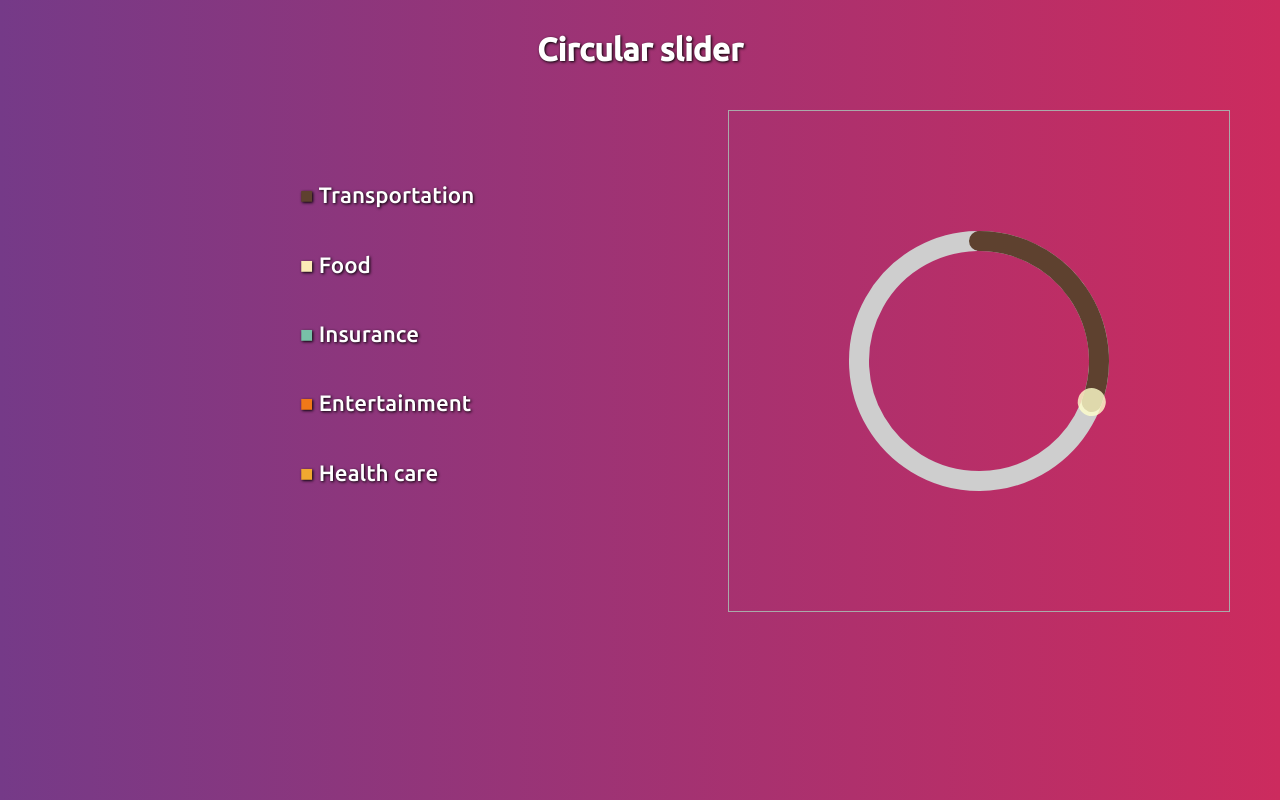
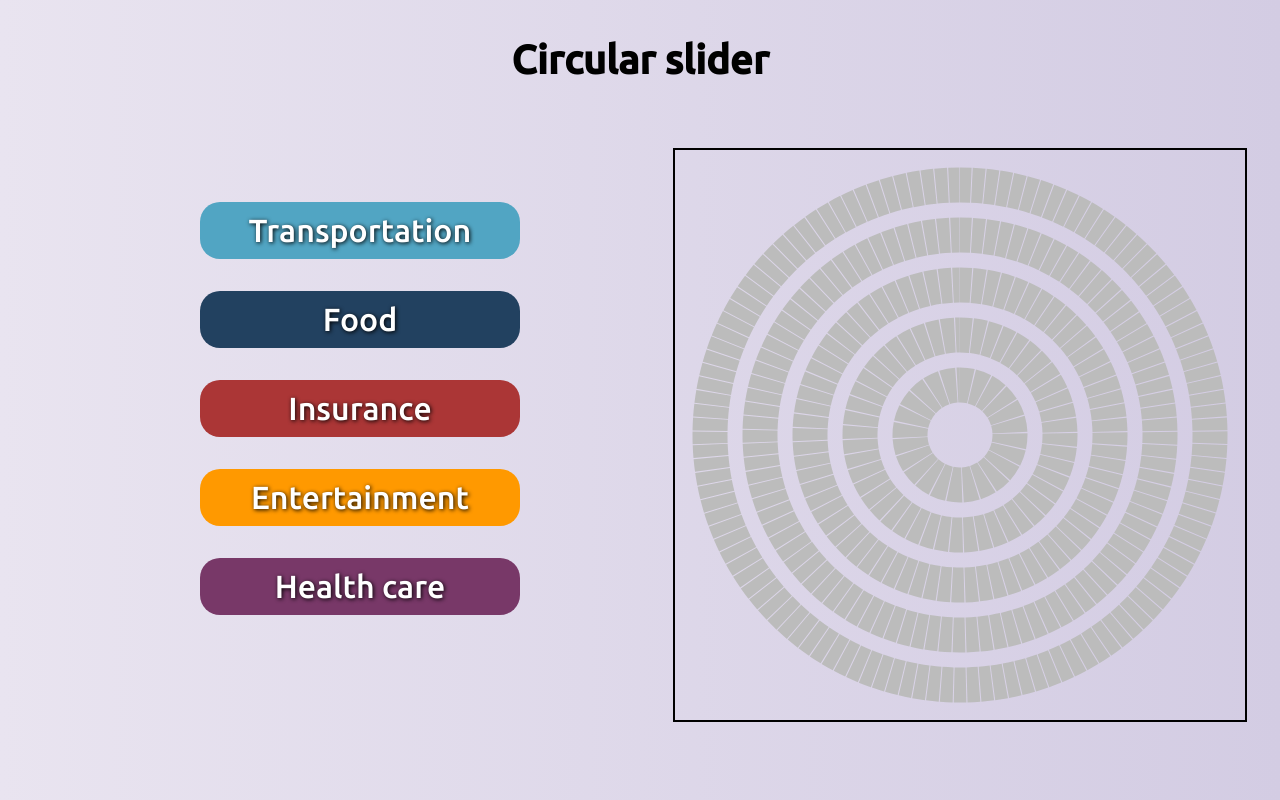
Before and after one commit to meferdzo/Circular_slider, a plain HTML site: page index.html in a window 1280 px wide. Drawn offline with Linux system fonts and the light colour scheme.

Commit message:
Improved styling, added canvas circles and dashes.

```diff
--- a/index.html
+++ b/index.html
@@ -15,36 +15,28 @@
       </header>
 
       <div class="slider">
-        <svg width="500" height="500" xlmns="http://www.w3.org/2000/svg">
-          <defs>
-            <marker id="thumbcircle" markerUnits="stroke-width" markerWidth="2" markerHeight="2" refX="1" refY="1" orient="auto">
-              <circle cx="1" cy="1" r=".7" fill="#ffcc"></circle>
-            </marker>
-          </defs>
-          <path id="arcpath1" fill="none" stroke="#cecece" stroke-width="20" />
-          <path id="arc1" fill="none" stroke="#5E412F" stroke-width="20" stroke-linecap="round" style="marker-start: url(#thumbcircle)" />
-        </svg>
+        <canvas id="mycanvas" width="570" height="570"></canvas>
       </div>
 
       <aside class="legend legendwrap">
         <div class="transportation-legend">
-            <p><span id="rectangle-transportation">■</span> Transportation</p>
+            <p id="transportstyle">Transportation</p>
         </div>
 
         <div class="food-legend">
-            <p><span id="rectangle-food">■</span> Food</p>
+            <p id="foodstyle">Food</p>
         </div>
 
         <div class="insurance-legend">
-            <p><span id="rectangle-insurance">■</span> Insurance</p>
+            <p id="insurancestyle">Insurance</p>
         </div>
 
         <div class="entertainment-legend">
-            <p><span id="rectangle-entertainment">■</span> Entertainment</p>
+            <p id="entertainmentstyle">Entertainment</p>
         </div>
 
         <div class="healthcare-legend">
-            <p><span id="rectangle-healthcare">■</span> Health care</p>
+            <p id="healtcarestyle">Health care</p>
         </div>
 
       </aside>
--- a/js/circularslider.js
+++ b/js/circularslider.js
@@ -1,35 +1,35 @@
-console.log("Connected!");
+var canvas = document.getElementById('mycanvas');
+var angle = 0;
 
 
-function polarToCartesian(centerX, centerY, radius, angleInDegrees){
-  let angleRadians = (angleInDegrees - 90) * Math.PI / 180.0;
+var ctx = canvas.getContext('2d');
 
-  return{
-    x: centerX + (radius * Math.cos(angleRadians)),
-    y: centerY + (radius * Math.sin(angleRadians))
-  };
+// making sure that canvas is connected to HTML
+if(canvas.getContext){
+    var ctx = canvas.getContext('2d');
+
+    // prepairing draw function and parameters
+    function drawbase(){
+      for(var i = 0; i < 5; i++){
+      //setting parameters for circle
+      var centerx = canvas.width / 2;
+      var centery = canvas.height/ 2;
+      var offset = 1.5 * Math.PI;
+      var radius = 50 * (i + 1);
+
+      //draw circle stlyes
+      ctx.beginPath();
+      ctx.arc(centerx, centery, radius, 1.5 * Math.PI, 3.5 * Math.PI, false);
+      ctx.lineWidth = 35;
+      ctx.setLineDash([12, 1]);
+      ctx.lineDashOffset = 1;
+      ctx.strokeStyle = '#bcbcbc';
+      ctx.stroke();
+      ctx.closePath();
+      }
+    }
+    drawbase();
+
 }
 
-function makeArc(x, y, radius, startAngle, endAngle){
-  let start = polarToCartesian(x, y, radius, endAngle);
-  let end = polarToCartesian(x, y, radius, startAngle);
-  let arcSweep = endAngle - startAngle <= 180 ? "0" : "1";
-
-  return d = [
-    "M", start.x, start.y,
-    "A", radius, radius, 0, arcSweep, 0 , end.x, end.y,
-    //"L", x, y, "Z"
-  ].join(" ");
-}
-
-
-
-//draw arc paths
-document.getElementById('arcpath1')
-  .setAttribute("d", makeArc(250, 250, 120, 0, 359));
-
-
-
-//draw arc
-document.getElementById('arc1')
-  .setAttribute("d", makeArc(250, 250, 120, 0, 110));
+console.log(canvas);
--- a/style/slider.css
+++ b/style/slider.css
@@ -1,9 +1,9 @@
 body{
   margin: 0;
   padding: 0;
-  background: #cc2b5e;  /* fallback for old browsers */
-  background: -webkit-linear-gradient(to right, #753a88, #cc2b5e);  /* Chrome 10-25, Safari 5.1-6 */
-  background: linear-gradient(to right, #753a88, #cc2b5e); /* W3C, IE 10+/ Edge, Firefox 16+, Chrome 26+, Opera 12+, Safari 7+ */
+  background: #D3CCE3;  /* fallback for old browsers */
+  background: -webkit-linear-gradient(to right, #E9E4F0, #D3CCE3);  /* Chrome 10-25, Safari 5.1-6 */
+  background: linear-gradient(to right, #E9E4F0, #D3CCE3); /* W3C, IE 10+/ Edge, Firefox 16+, Chrome 26+, Opera 12+, Safari 7+ */
 }
 
 /* ********** CONTAINER STYLE ************* */
@@ -19,6 +19,12 @@ body{
   flex: 1 100%;
 }
 
+#mycanvas{
+ outline: black solid 2px;
+ /*background-color: blue;*/
+ margin-top: 20px;
+}
+
 .legend{
   /*background: yellow*/
 }
@@ -32,14 +38,13 @@ aside{
 }
 
 h1{
-  font-size: 2em;
-  color: white;
+  font-size: 2.5em;
+  color: black;
   font-family: 'Ubuntu', sans-serif;
-  text-shadow: 1px 1px 3px black;
 }
 
 /* ********** RECTANGLE LEGEND COLORS ************* */
-
+/*
 #rectangle-transportation{
   color: #5E412F;
 }
@@ -59,12 +64,12 @@ h1{
 #rectangle-healthcare{
   color: #F0A830;
 }
-
+*/
 
 /* ********** LEGEND STYLE ************* */
 
 .legend{
-  padding-left: 300px;
+  padding-left: 200px;
   padding-top: 50px;
   padding-bottom: 50px;
 }
@@ -74,21 +79,43 @@ h1{
   padding-top: 10px;
   padding-bottom: 10px;
   font-family: 'Ubuntu', sans-serif;
-  font-size: 1.4em;
-  text-shadow: 1px 1px 3px black;
+  font-size: 2em;
+  text-shadow: 1px 1px 4px black;
+  text-align: center;
+  max-width: 320px;
 }
 
-/* ********** SLIDER STYLE ************* */
-svg{
-  border: 1px solid #aaa;
-  justify-content: center;
-  align-items: center;
+#transportstyle{
+  background-color: #51A5C3;
+  border-radius: 20px;
+}
+
+#foodstyle{
+  background-color: #224160;
+  border-radius: 20px;
+}
+
+#insurancestyle{
+  background-color: #ab3636;
+  border-radius: 20px;
+}
+
+#entertainmentstyle{
+  background-color: #ff9900;
+  border-radius: 20px;
+}
+
+#healtcarestyle{
+  background-color: #783868;
+  border-radius: 20px;
 }
 
 /* ********** MEDIA QUERIES ************* */
 
 @media all and (min-width: 600px){
   .legend{flex: 1 auto;}
+  .legendwrap{order: 1;}
+  .slider{order: 2;}
 }
 
 @media all and (min-width: 800px){
```
